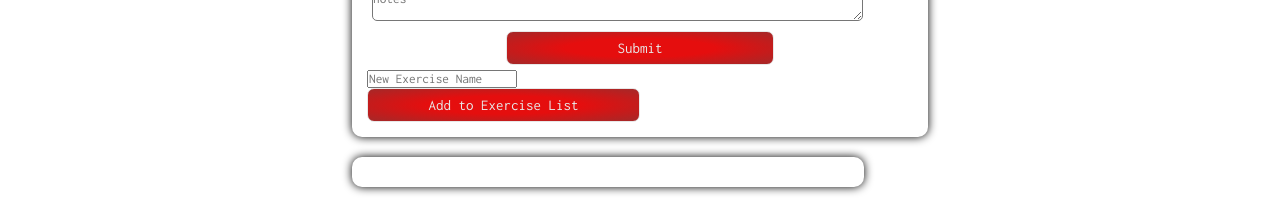
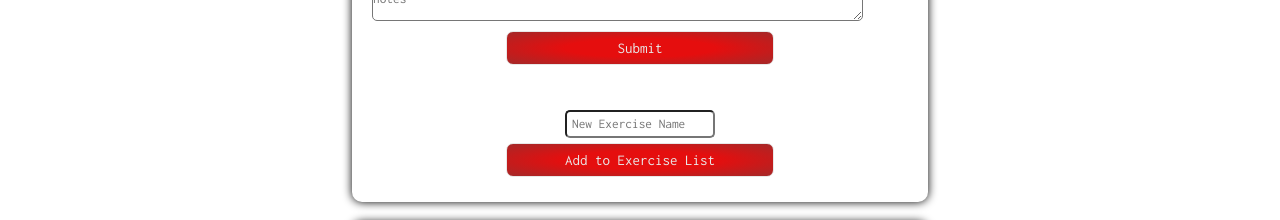
Before and after one commit to mschaaf17/Exercise-Mern, a React (Create React App) app in the folder client/: page /workout in a window 1280 px wide. Shown: the part 285-505 px from the top of the page. Built offline with nearby package versions, Linux system fonts and the light colour scheme; no server answers; a web font is replaced by a local one.

Commit message:
styled new workout.js additions

```diff
--- a/client/src/pages/Workout.js/index.css
+++ b/client/src/pages/Workout.js/index.css
@@ -80,6 +80,19 @@ h1 {
   flex-direction: column;
 }
 
+#add-exercise {
+  display: flex;
+  justify-content: center;
+  flex-direction: column;
+  align-items: center;
+  margin-top: 35px;
+}
+
+#add-exercise input {
+  padding: 5px;
+  border-radius: 5px;
+}
+
 /* #timer-container {
   display: flex;
   flex-wrap: wrap;
@@ -135,6 +148,6 @@ button {
   flex-direction: column;
   border-radius: 10px;
   box-shadow: 0 0 10px black;
-  width: 40vw;
+  width: 45vw;
   height: fit-content;
 }
--- a/client/src/pages/Workout.js/index.js
+++ b/client/src/pages/Workout.js/index.js
@@ -229,14 +229,19 @@ const [showExercise, setShowExercise] = useState(false)
                 <button type="submit">Submit</button>
                 </div>
               </form>
-                <div>
+                <div className='exercise-input'>
               {/* {
                     showExercise?
                       <input placeholder="Exercise Name"/>
                       : null
                    } */}
-                   <form onSubmit ={submitExerciseName}><input placeholder="New Exercise Name" onChange={handleChange}></input>
-                   <button>Add to Exercise List</button>
+                   <form onSubmit ={submitExerciseName}>
+                   <div id="add-exercise">
+
+                    <input placeholder="New Exercise Name" onChange={handleChange}>
+                      </input>
+                   <button className='button-container'>Add to Exercise List</button>
+                   </div>
 
                    </form>
                    </div>
```
